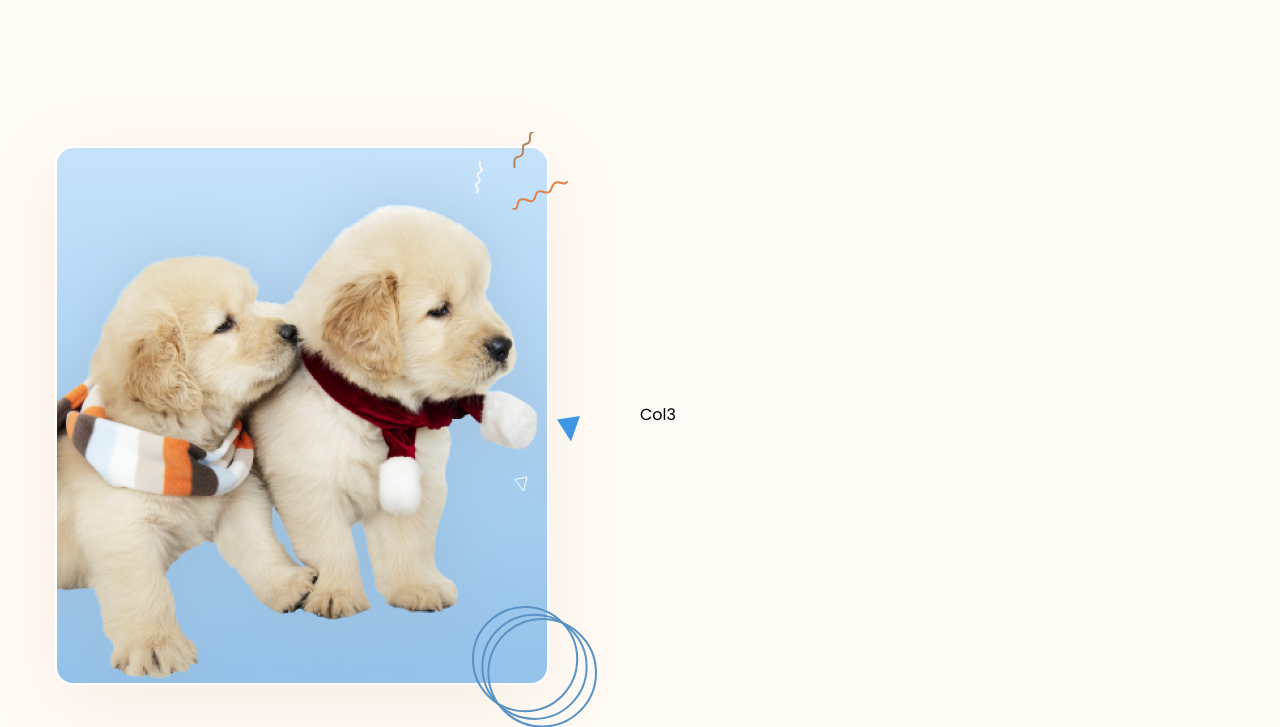
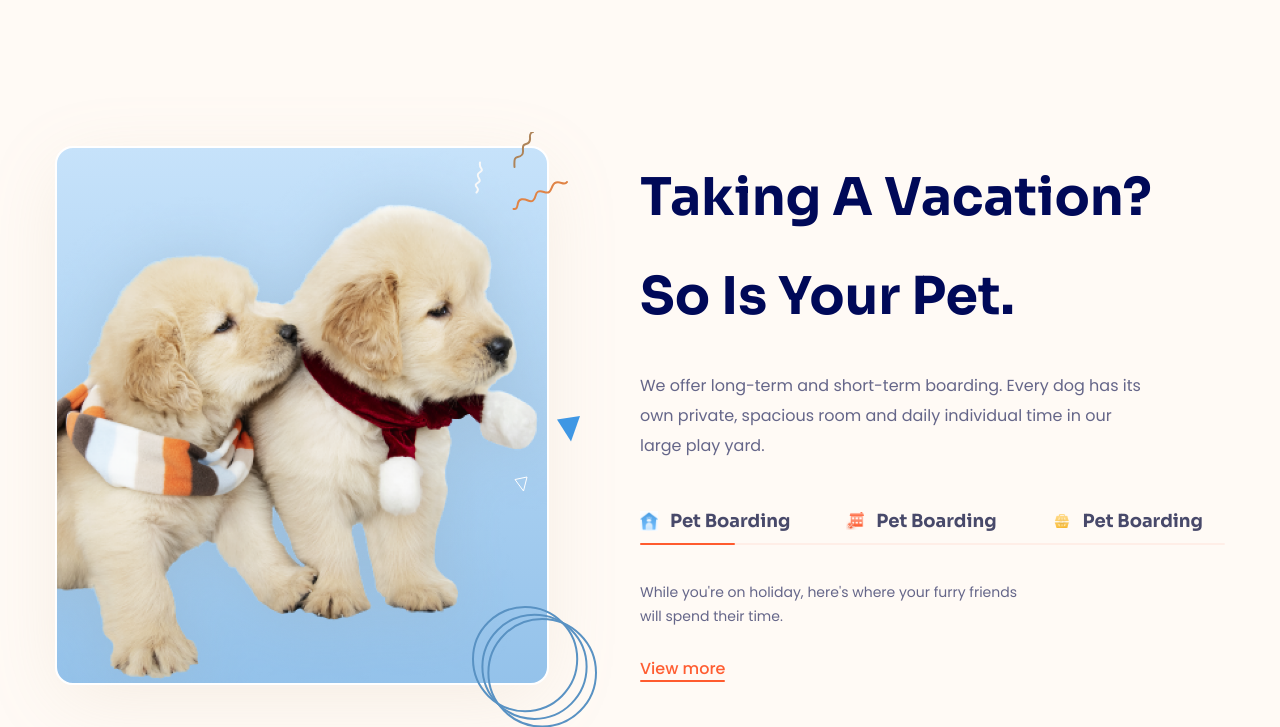
Before and after one commit to ninhtrong2k/html-css-project, a plain HTML site: page index.html in a window 1280 px wide. Shown: the part 1447-2174 px from the top of the page. Drawn offline with Linux system fonts and the light colour scheme.

Commit message:
make section about part 4

```diff
--- a/asset/style.css
+++ b/asset/style.css
@@ -67,7 +67,7 @@ button {
     line-height: 1.9;
     color: #000958;
 }
-.section__desc {
+.section-desc {
     margin-top: 24px;
     font-size: 1.6rem;
     line-height: 1.88;
@@ -394,3 +394,77 @@ button {
     top: 458px;
     right: -50px;
 }
+.about__desc-bottom {
+    width: 511px;
+    margin-bottom: 50px;
+}
+.tab__list {
+    position: relative;
+    display: flex;
+    column-gap: 56px;
+}
+.tab__content-more::after,
+.tab__item-active::after,
+.tab__list::after {
+    position: absolute;
+    content: "";
+    left: 0;
+    right: 0;
+    bottom: 0;
+    height: 2px;
+    border-radius: 1px;
+    background:#FF5B2E;
+    opacity: 0.07;
+}
+.tab__item-active::after {
+    width: 95px;
+    opacity: 1;
+}
+.tab__item {
+    position: relative;
+    display: flex;
+    align-items: center;
+    column-gap: 12px;
+    padding-bottom: 14px;
+    cursor: pointer;
+
+}
+.tab__icon {
+    width: 18px;
+}
+.tab__title {
+    font-weight: 600;
+    color: #48496a;
+    font-size: 1.8rem;
+    font-family: "Sora", sans-serif;
+    line-height: 1;
+}
+.tab__contents {
+    padding-top: 36px;
+}
+.tab__content-item {
+    display: none;
+}
+.tab__content-item--active {
+    display: block;
+}
+.tab__content-desc {
+    width: 391px;
+    font-size: 1.4rem;
+    line-height: 1.71;
+    color: #656689;
+}
+.tab__content-more {
+    position: relative;
+    display: inline-block;
+    margin-top: 32px;
+    font-weight: 500;
+    font-size: 1.6rem;
+    line-height: 1;
+    color: #FF5D31;
+    padding-bottom: 5px;
+}
+.tab__content-more::after {
+    opacity: 1;
+    height: 1.5px;
+}
--- a/index.html
+++ b/index.html
@@ -307,7 +307,7 @@
                             <h2 class="about__heading section-heading">
                                 Best Agency For Your Pet.
                             </h2>
-                            <p class="about__desc section__desc">
+                            <p class="about__desc section-desc">
                                 Lorem ipsum dolor sit amet, consectetur adipisicing elit, sed do eiusmod tempor incididunt ut labore et dolore magna aliqua.
                             </p>
                             <div class="about__checklist">
@@ -343,7 +343,59 @@
                                  </div>
                              </figure>
                         </div>
-                        <section class="about__content">Col3</section>
+                        <section class="about__content">
+                            <h2 class="section-heading">
+                                Taking A Vacation? So Is Your Pet.
+                            </h2>
+                            <p class="section-desc about__desc-bottom">
+                                We offer long-term and short-term boarding. Every dog has its own private, spacious room and daily individual time in our large play yard.
+                            </p>
+                            <div class="tab">
+                                <ul class="tab__list">
+                                    <li class="tab__item tab__item-active">
+                                        <img src="./asset/icon/home.png" alt="" class="tab__icon">
+                                        <span class="tab__title">
+                                            Pet Boarding
+                                        </span>
+                                    </li>
+                                    <li class="tab__item ">
+                                        <img src="./asset/icon/heath.png" alt="" class="tab__icon">
+                                        <span class="tab__title">
+                                            Pet Boarding
+                                        </span>
+                                    </li>
+                                    <li class="tab__item">
+                                        <img src="./asset/icon/bag.png" alt="" class="tab__icon">
+                                        <span class="tab__title">
+                                            Pet Boarding
+                                        </span>
+                                    </li>
+                                </ul>
+                                <div class="tab__contents">
+                                    <!-- Tab Content 1  -->
+                                    <div class="tab__content-item tab__content-item--active">
+                                        <p class="tab__content-desc">
+                                            While you're on holiday, here's where your furry friends will spend their time.
+                                        </p>
+                                        <a href="!#" class="tab__content-more">View more</a>
+                                    </div>
+                                    <!-- Tab Content 2  -->
+                                    <div class="tab__content-item">
+                                        <p class="tab__content-desc">
+                                            While you're on holiday, here's where your furry friends will spend their time.
+                                        </p>
+                                        <a href="!#" class="tab__content-more">View more</a>
+                                    </div>
+                                    <!-- Tab Content 3  -->
+                                    <div class="tab__content-item">
+                                        <p class="tab__content-desc">
+                                            While you're on holiday, here's where your furry friends will spend their time.
+                                        </p>
+                                        <a href="!#" class="tab__content-more">View more</a>
+                                    </div>
+                                </div>
+                            </div>
+                        </section>
                     </div>
                 </div>
              </div>
```
Also changed, not shown: asset/icon/bag.png (added), asset/icon/heath.png (added), asset/icon/home.png (added).
